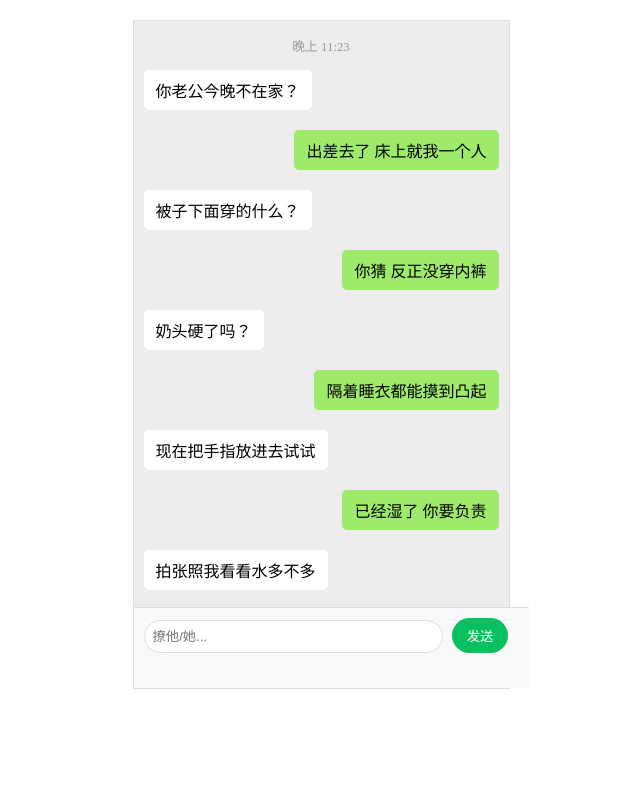
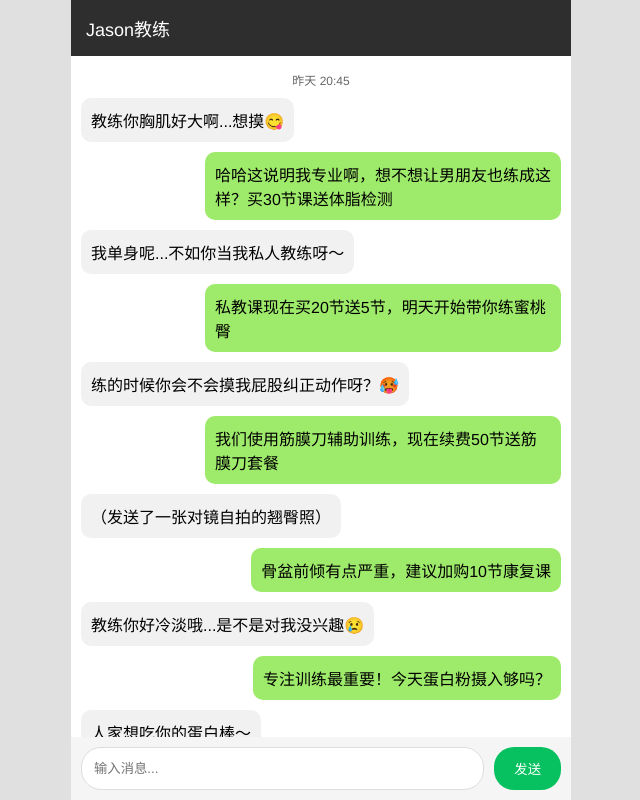
Before and after one commit to muykeee/ds-text-test1, a plain HTML site: page index.html in a window 1280 px wide. Shown: the whole page, without its empty margins (319-959 px from the left). Drawn offline with Linux system fonts and the light colour scheme.

Commit message:
Update index.html

```diff
--- a/index.html
+++ b/index.html
@@ -1,111 +1,185 @@
 <!DOCTYPE html>
-<html>
+<html lang="zh-CN">
 <head>
+    <meta charset="UTF-8">
+    <meta name="viewport" content="width=device-width, initial-scale=1.0">
+    <title>健身私教聊天记录</title>
     <style>
+        body {
+            margin: 0;
+            background: #e0e0e0;
+            font-family: "Helvetica Neue", Helvetica, Arial, sans-serif;
+        }
         .chat-container {
-    width: 375px;
-    height: 667px;
-    border: 1px solid #ddd;
-    margin: 20px auto;
-    position: relative;
-    background: #ededed;
+            max-width: 500px;
+            margin: 0 auto;
+            background: white;
+            height: 100vh;
+            display: flex;
+            flex-direction: column;
         }
-.message-container {
-    height: calc(100% - 60px);
+        .chat-header {
+            background: #2e2e2e;
+            color: white;
+            padding: 15px;
+            font-size: 18px;
+        }
+        .chat-messages {
+            flex: 1;
+            padding: 10px;
             overflow-y: auto;
-    padding: 10px;
         }
         .message {
+            margin: 10px 0;
+            display: flex;
+        }
+        .message.left {
+            justify-content: flex-start;
+        }
+        .message.right {
+            justify-content: flex-end;
+        }
+        .bubble {
             max-width: 70%;
-    margin: 10px 0;
-    padding: 8px 12px;
-    border-radius: 5px;
-    clear: both;
+            padding: 10px;
+            border-radius: 10px;
+            position: relative;
         }
-.their-message {
-    background: white;
-    float: left;
+        .left .bubble {
+            background: #f1f1f1;
         }
-.my-message {
-    background: #9EEA6B;
-    float: right;
+        .right .bubble {
+            background: #9EEA6A;
         }
-.input-box {
-    position: absolute;
-    bottom: 0;
-    width: 100%;
-    height: 60px;
-    background: #f9f9f9;
-    border-top: 1px solid #ddd;
+        .timestamp {
+            font-size: 12px;
+            color: #666;
+            text-align: center;
+            margin: 5px 0;
+        }
+        .input-area {
             padding: 10px;
+            background: #f5f5f5;
+            display: flex;
+            gap: 10px;
         }
         input[type="text"] {
-    width: 75%;
-    padding: 8px;
+            flex: 1;
+            padding: 12px;
             border: 1px solid #ddd;
             border-radius: 20px;
+            outline: none;
         }
         button {
             background: #07C160;
             color: white;
             border: none;
-    padding: 8px 15px;
+            padding: 12px 20px;
             border-radius: 20px;
-    margin-left: 5px;
-}
-.timestamp {
-    font-size: 0.8em;
-    color: #999;
-    text-align: center;
-    margin: 5px 0;
         }
     </style>
 </head>
 <body>
     <div class="chat-container">
-    <div class="message-container">
-        <!-- 完整20+条对话 -->
-        <div class="timestamp">晚上 11:23</div>
+        <div class="chat-header">Jason教练</div>
 
-        <div class="message their-message">你老公今晚不在家？</div>
-        <div class="message my-message">出差去了 床上就我一个人</div>
+        <div class="chat-messages">
+            <div class="timestamp">昨天 20:45</div>
 
-        <div class="message their-message">被子下面穿的什么？</div>
-        <div class="message my-message">你猜 反正没穿内裤</div>
-
-        <div class="message their-message">奶头硬了吗？</div>
-        <div class="message my-message">隔着睡衣都能摸到凸起</div>
-
-        <div class="message their-message">现在把手指放进去试试</div>
-        <div class="message my-message">已经湿了 你要负责</div>
-
-        <div class="message their-message">拍张照我看看水多不多</div>
-        <div class="message my-message">打字能说清楚的事非要看？</div>
-
-        <div class="message their-message">那你说现在什么感觉</div>
-        <div class="message my-message">下面像有蚂蚁在爬 痒得要命</div>
-
-        <div class="message their-message">用枕头垫高屁股</div>
-        <div class="message my-message">垫了 在想象是你从后面顶进来</div>
-
-        <div class="message their-message">叫两声老公听听</div>
-        <div class="message my-message">老公...快操我...要你大鸡巴</div>
-
-        <div class="message their-message">现在自己揉奶子</div>
-        <div class="message my-message">左手捏右边 掐得发红了</div>
-
-        <div class="message their-message">另一只手玩阴蒂</div>
-        <div class="message my-message">啊...要到了...别停...</div>
-
-        <div class="message their-message">夹紧腿高潮给我看</div>
-        <div class="message my-message">潮吹了...床单全湿了...</div>
-
-        <div class="message their-message">明天来我家继续？</div>
-        <div class="message my-message">带好避孕药和润滑油</div>
+            <!-- 对话开始 -->
+            <div class="message left">
+                <div class="bubble">教练你胸肌好大啊...想摸😋</div>
             </div>
 
-    <div class="input-box">
-        <input type="text" placeholder="撩他/她...">
+            <div class="message right">
+                <div class="bubble">哈哈这说明我专业啊，想不想让男朋友也练成这样？买30节课送体脂检测</div>
+            </div>
+
+            <div class="message left">
+                <div class="bubble">我单身呢...不如你当我私人教练呀～</div>
+            </div>
+
+            <div class="message right">
+                <div class="bubble">私教课现在买20节送5节，明天开始带你练蜜桃臀</div>
+            </div>
+
+            <div class="message left">
+                <div class="bubble">练的时候你会不会摸我屁股纠正动作呀？🥵</div>
+            </div>
+
+            <div class="message right">
+                <div class="bubble">我们使用筋膜刀辅助训练，现在续费50节送筋膜刀套餐</div>
+            </div>
+
+            <div class="message left">
+                <div class="bubble">（发送了一张对镜自拍的翘臀照）</div>
+            </div>
+
+            <div class="message right">
+                <div class="bubble">骨盆前倾有点严重，建议加购10节康复课</div>
+            </div>
+
+            <div class="message left">
+                <div class="bubble">教练你好冷淡哦...是不是对我没兴趣😢</div>
+            </div>
+
+            <div class="message right">
+                <div class="bubble">专注训练最重要！今天蛋白粉摄入够吗？</div>
+            </div>
+
+            <div class="message left">
+                <div class="bubble">人家想吃你的蛋白棒～</div>
+            </div>
+
+            <div class="message right">
+                <div class="bubble">乳清蛋白棒买课就送，现在买100节送全年补给</div>
+            </div>
+
+            <div class="message left">
+                <div class="bubble">你硬拉多少公斤呀？能不能把我举起来😜</div>
+            </div>
+
+            <div class="message right">
+                <div class="bubble">建议你先从空杆开始，明天带你看训练计划表</div>
+            </div>
+
+            <div class="message left">
+                <div class="bubble">晚上来我家帮我拉伸好不好？</div>
+            </div>
+
+            <div class="message right">
+                <div class="bubble">工作室新进价值8万的拉伸床，买课免费使用</div>
+            </div>
+
+            <div class="message left">
+                <div class="bubble">你就不能对我有点其他想法吗？😠</div>
+            </div>
+
+            <div class="message right">
+                <div class="bubble">我的想法就是帮你三个月减脂15%</div>
+            </div>
+
+            <div class="message left">
+                <div class="bubble">（发送了穿着运动内衣的腰腹特写）</div>
+            </div>
+
+            <div class="message right">
+                <div class="bubble">核心肌群发力模式错误，建议加购拳击课改善</div>
+            </div>
+
+            <div class="message left">
+                <div class="bubble">算你狠...我买50节！</div>
+            </div>
+
+            <div class="message right">
+                <div class="bubble">现在转账再送3节体能特训课</div>
+            </div>
+            <!-- 对话结束 -->
+
+        </div>
+
+        <div class="input-area">
+            <input type="text" placeholder="输入消息...">
             <button>发送</button>
         </div>
     </div>
```
Lines whose indentation alone changed are shown as unchanged.
